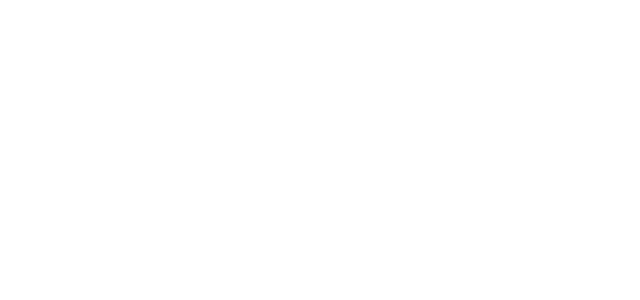
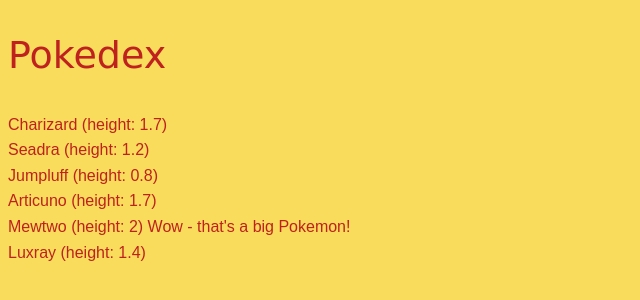
Before and after one commit to Long2589/first-js-app, a plain HTML site: page index.html in a window 1280 px wide. Shown: the whole page, without its empty margins (0-640 px from the left). Drawn offline with Linux system fonts and the light colour scheme; a web font is replaced by a local one.

Commit message:
add js loop and basic CSS styling

```diff
--- a/css/styles.css
+++ b/css/styles.css
@@ -0,0 +1,29 @@
+
+:root {
+  --heading-font-family: 'Zen Dots', cursive;
+  --heading-font-weight: 500;
+  --body-font-family: 'Spectral', sans-serif;
+  --body-font-weight: 200;
+  --body-background-color: #f9dc5c;
+  --body-text-color: #bf211e;
+}
+
+
+body {
+  font-family: var(--body-font-family);
+  font-weight: var(--body-font-weight);
+  font-size: 16px;
+  line-height: 1.6;
+  background-color: var(--body-background-color);
+  color: var(--body-text-color);
+}
+
+h1 {
+  font-family: var(--heading-font-family);
+  font-size: 38px;
+  font-weight: var(--heading-font-weight);
+}
+
+.pokemonList {
+
+}
--- a/index.html
+++ b/index.html
@@ -5,9 +5,12 @@
     <meta charset="utf-8">
     <meta name="viewport" content="width=device-width, initial-scale=1">
     <title>First JS App</title>
+    <link rel="preconnect" href="https://fonts.gstatic.com">
+    <link href="https://fonts.googleapis.com/css2?family=Zen+Dots&display=swap" rel="stylesheet">
     <link href="css/styles.css" rel="stylesheet" type="text/css"/>
   </head>
   <body>
-    <script src="js/scripts.js"></script>
+    <h1>Pokedex</h1>
+    <script class="pokemonList" src="js/scripts.js"></script>
   </body>
 </html>
--- a/js/scripts.js
+++ b/js/scripts.js
@@ -36,3 +36,13 @@
 	  weight: 42
 	}
 ];
+
+//For loop to iterate over objects in pokemonList array:
+for (let i = 0; i < pokemonList.length; i++) {
+//Conditional to display message for tall pokemon:
+	if (pokemonList[i].height >= 2) {
+		document.write (pokemonList[i].name + " " + " (height: " + pokemonList[i].height + ")" + " Wow - that's a big Pokemon!" + "<br />");
+	}else {
+		document.write (pokemonList[i].name + " " + " (height: " + pokemonList[i].height + ")" + "<br />");
+	}
+}
```
